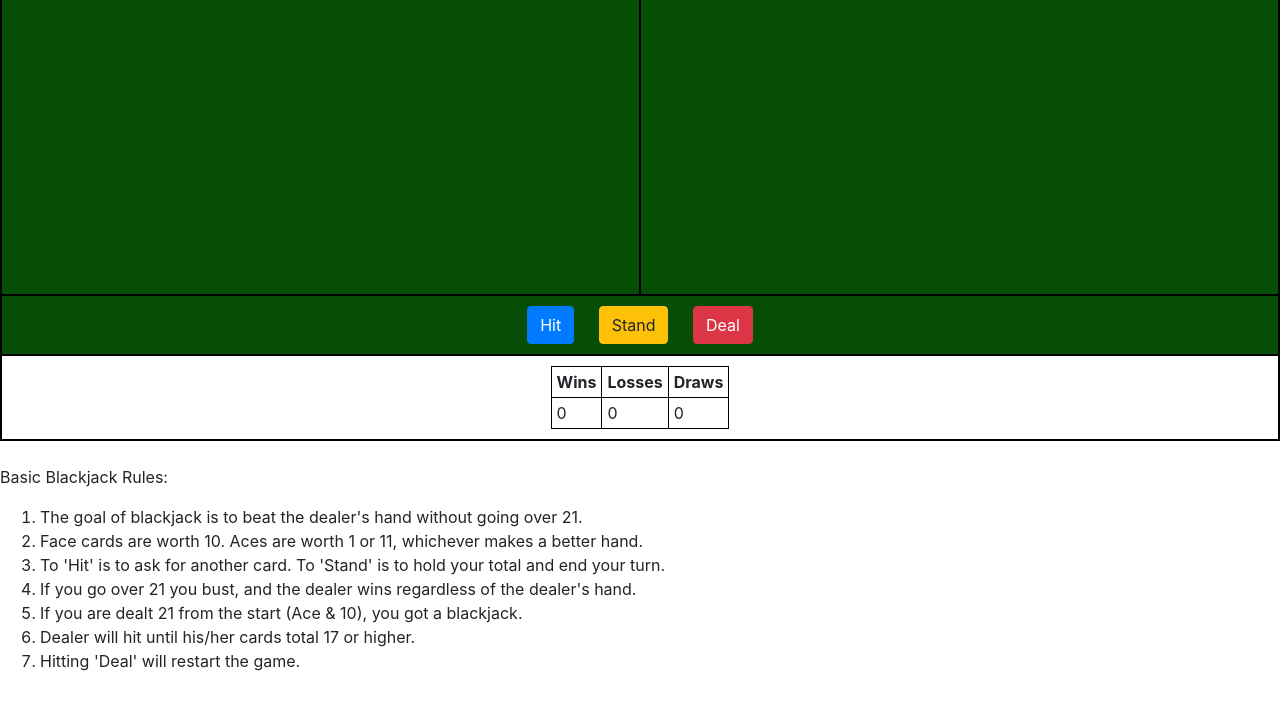
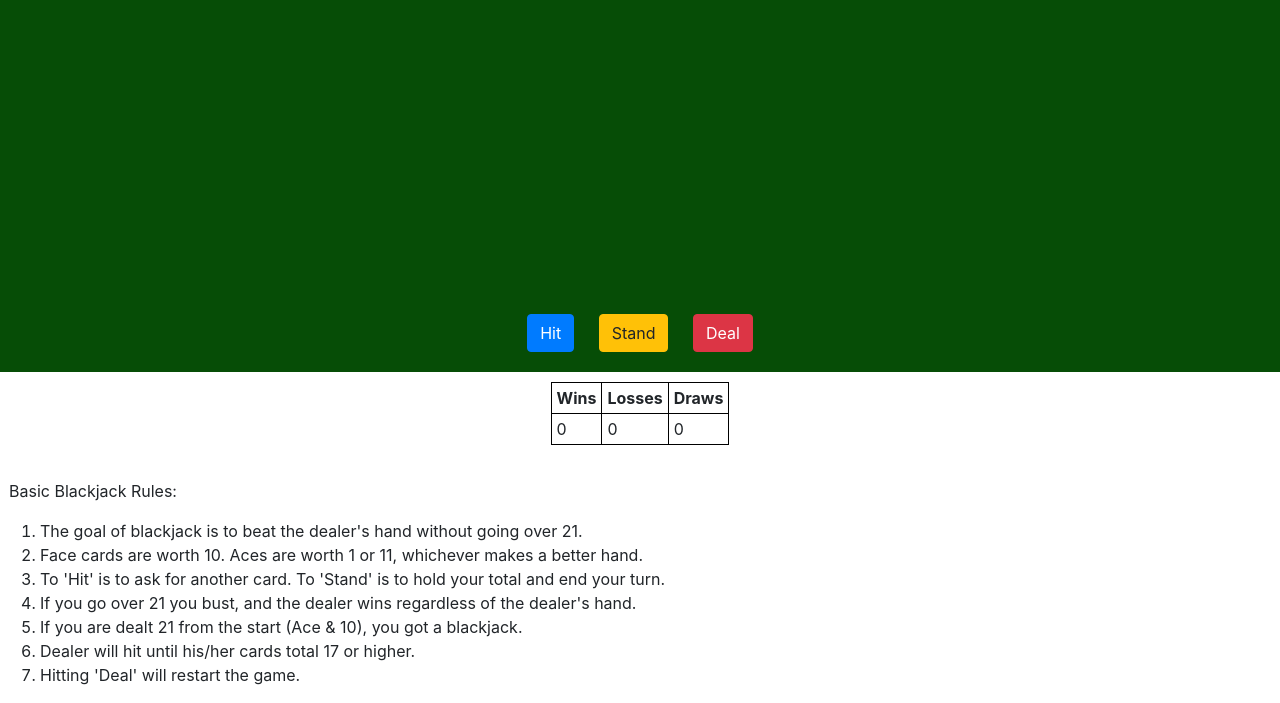
Before and after one commit to rajatgarg2/rajatgarg2.github.io, a plain HTML site: page index.html in a window 1280 px wide. Shown: the part 144-847 px from the top of the page. Drawn offline with nearby package versions, Linux system fonts and the light colour scheme.

Commit message:
design changes

```diff
--- a/blackjack.css
+++ b/blackjack.css
@@ -1,6 +1,5 @@
-.container-1, .container-2, .container-3, .container-4, .container-5{
+.container-1, .container-2, .container-3, .container-4{
     margin: 0 auto;
-    border: 1px solid black;
     text-align: center;
 }
 
@@ -8,7 +7,6 @@
  .flex-box-bj-row-3{
     display: flex;
     padding: 10px;
-    border: 1px solid black;
     justify-content: space-around;
     flex-wrap: wrap;
 }
@@ -37,6 +35,11 @@
 }
 
 /*Challenge 5*/
+.container-5{
+    margin: 0 auto;
+    text-align: center;
+}
+
 .flex-box-bj-row-1{
     background-color: rgb(6, 77, 6);
     display: flex;
@@ -45,7 +48,6 @@
 }
 
 .flex-box-bj-row-1 div{
-    border: 1px solid black;
     flex: 1;
     height: 350px;
 }
@@ -60,7 +62,7 @@
 }
 
 .flex-box-bj-row-2 div{
-    border: 1px solid black;
+    padding: 10px;
 }
 
 .flex-box-bj-row-2 button{
--- a/index.html
+++ b/index.html
@@ -56,7 +56,7 @@
 
     <script src="blackjack.js"></script>
     <br>
-    <p>
+    <p>&nbsp;
         Basic Blackjack Rules:
         <ol>
         <li>The goal of blackjack is to beat the dealer's hand without going over 21.</li>
```
